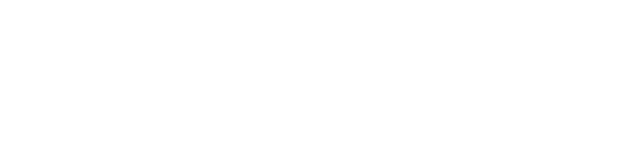
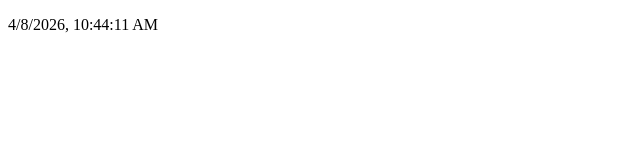
Before and after one commit to acciojob/clock-Sunny-sumeria, a website: page main.html in a window 1280 px wide. Shown: the whole page, without its empty margins (0-640 px from the left). Drawn offline with Linux system fonts and the light colour scheme.

Commit message:
created a submission

```diff
--- a/main.html
+++ b/main.html
@@ -8,6 +8,9 @@
 
 <body>
 	<!-- the entire body must be written by student -->
+
+<p id="timer"></p>
+
     <script type="text/javascript" src="./script.js">
 </script>
 
--- a/script.js
+++ b/script.js
@@ -1 +1,13 @@
 //your JS code here. If required.
+
+let displayTimer = document.getElementById('timer');
+
+let currentDate = new Date();
+
+setInterval(function () {
+
+	currentDate = new Date();
+
+	displayTimer.innerHTML = currentDate.toLocaleString()
+
+},1000);
```
